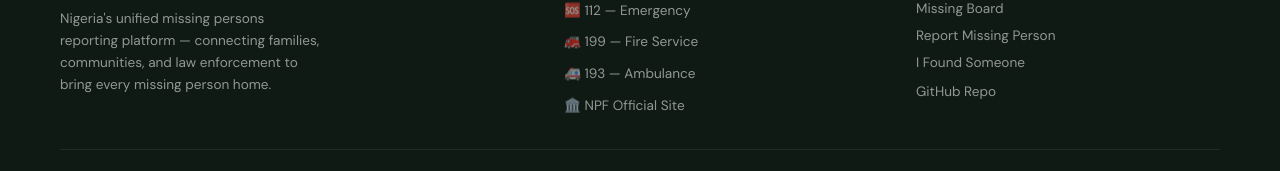
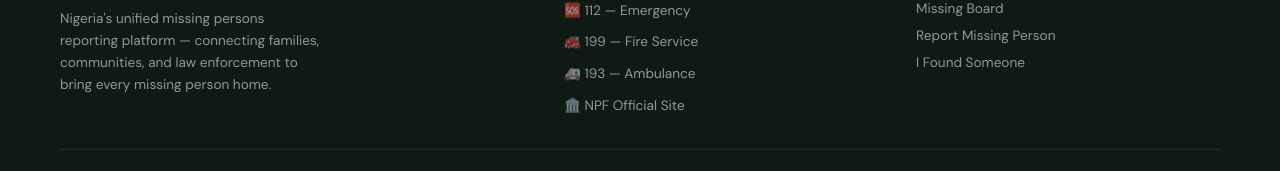
Before and after one commit to wareex/FindNGR, a React (Vite) app: page / in a window 1280 px wide. Shown: the part 1578-1749 px from the top of the page. Built offline with nearby package versions, Linux system fonts and the light colour scheme.

Commit message:
fix: removing my git link

```diff
--- a/src/components/Footer.jsx
+++ b/src/components/Footer.jsx
@@ -27,7 +27,6 @@ export default function Footer() {
             <button className="footer-link" onClick={() => document.querySelector('.board-section')?.scrollIntoView({ behavior: 'smooth' })}>Missing Board</button>
             <button className="footer-link" onClick={() => document.getElementById('action-section')?.scrollIntoView({ behavior: 'smooth' })}>Report Missing Person</button>
             <button className="footer-link" onClick={() => document.getElementById('action-section')?.scrollIntoView({ behavior: 'smooth' })}>I Found Someone</button>
-            <a className="footer-link" href="https://github.com/wareex/FindNGR" target="_blank" rel="noreferrer">GitHub Repo</a>
           </div>
         </div>
       </div>
```
